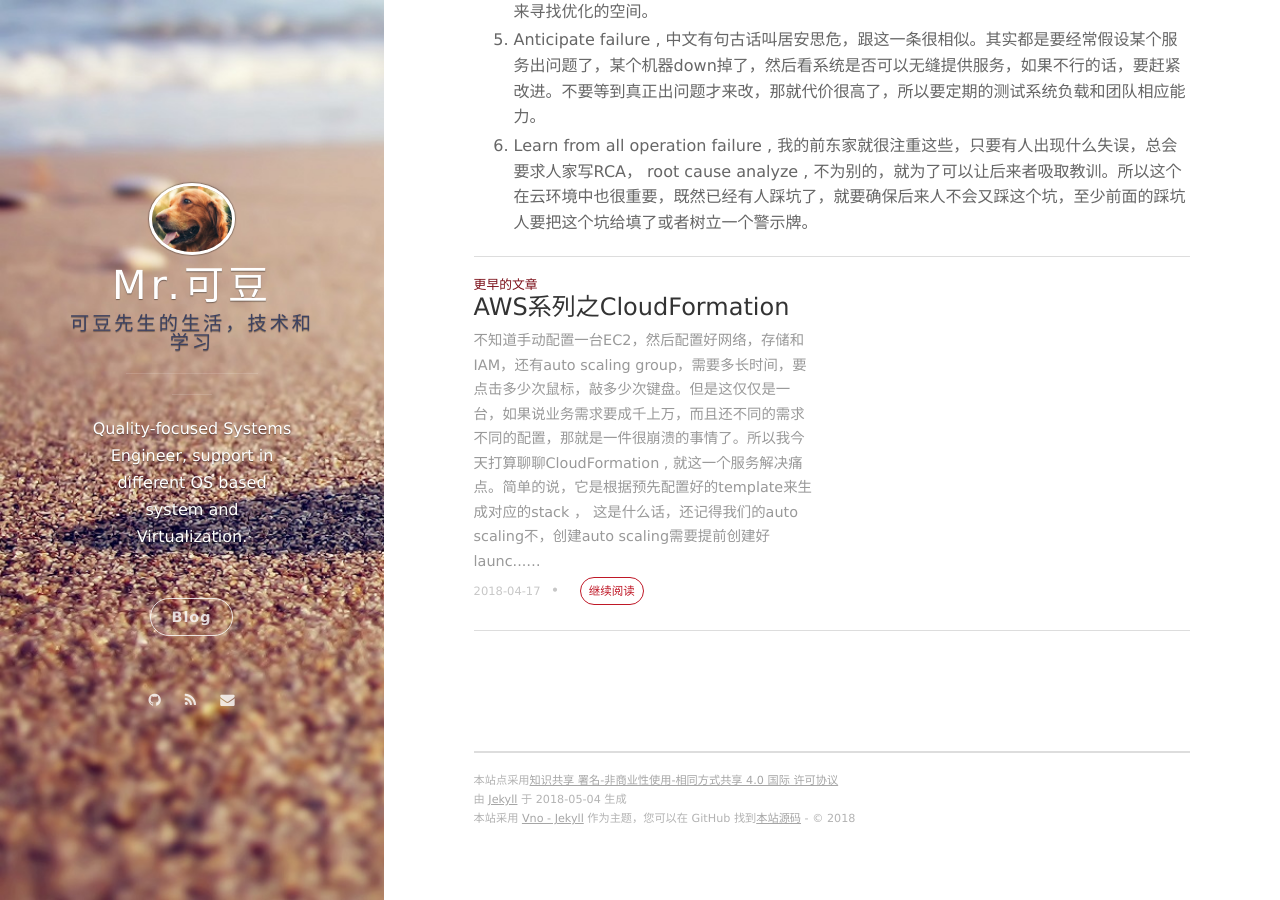
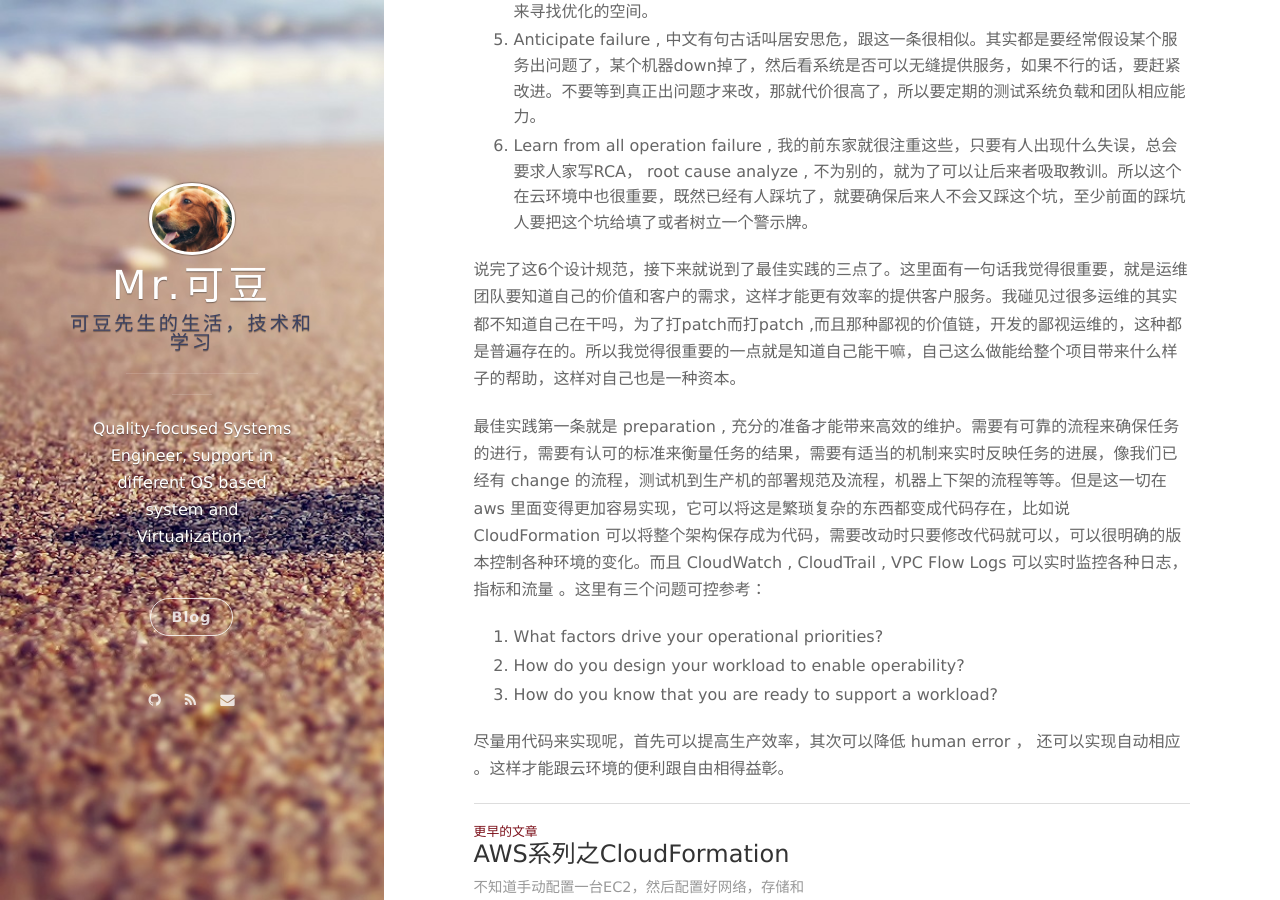
Before and after one commit to NickSu86/NickSu86.github.io, a Jekyll site: the page built from _posts/2018-05-02-aws-cloud-architecting-frameworks.markdown, in a window 1280 px wide and 900 px high, scrolled down 2124 px. Built offline with Jekyll 4.4.1, drawn with Linux system fonts in a browser that asks for light colours; nearby versions of some CDN libraries; comment, search, counter and statistics services are not loaded.

Commit message:
update frameworks

```diff
--- a/_posts/2018-05-02-aws-cloud-architecting-frameworks.markdown
+++ b/_posts/2018-05-02-aws-cloud-architecting-frameworks.markdown
@@ -39,3 +39,14 @@ title: AWS系列之Well Architecting Frameworks
 4. Refine operations procedures frequently , 经常审核操作流程，通过定期的审核流程和业务来寻找优化的空间。
 5. Anticipate failure , 中文有句古话叫居安思危，跟这一条很相似。其实都是要经常假设某个服务出问题了，某个机器down掉了，然后看系统是否可以无缝提供服务，如果不行的话，要赶紧改进。不要等到真正出问题才来改，那就代价很高了，所以要定期的测试系统负载和团队相应能力。
 6. Learn from all operation failure , 我的前东家就很注重这些，只要有人出现什么失误，总会要求人家写RCA， root cause analyze , 不为别的，就为了可以让后来者吸取教训。所以这个在云环境中也很重要，既然已经有人踩坑了，就要确保后来人不会又踩这个坑，至少前面的踩坑人要把这个坑给填了或者树立一个警示牌。
+
+
+说完了这6个设计规范，接下来就说到了最佳实践的三点了。这里面有一句话我觉得很重要，就是运维团队要知道自己的价值和客户的需求，这样才能更有效率的提供客户服务。我碰见过很多运维的其实都不知道自己在干吗，为了打patch而打patch ,而且那种鄙视的价值链，开发的鄙视运维的，这种都是普遍存在的。所以我觉得很重要的一点就是知道自己能干嘛，自己这么做能给整个项目带来什么样子的帮助，这样对自己也是一种资本。
+
+最佳实践第一条就是 preparation , 充分的准备才能带来高效的维护。需要有可靠的流程来确保任务的进行，需要有认可的标准来衡量任务的结果，需要有适当的机制来实时反映任务的进展，像我们已经有 change 的流程，测试机到生产机的部署规范及流程，机器上下架的流程等等。但是这一切在 aws 里面变得更加容易实现，它可以将这是繁琐复杂的东西都变成代码存在，比如说 CloudFormation 可以将整个架构保存成为代码，需要改动时只要修改代码就可以，可以很明确的版本控制各种环境的变化。而且 CloudWatch , CloudTrail , VPC Flow Logs 可以实时监控各种日志，指标和流量 。这里有三个问题可控参考：
+
+1. What factors drive your operational priorities?
+2. How do you design your workload to enable operability?
+3. How do you know that you are ready to support a workload?
+
+尽量用代码来实现呢，首先可以提高生产效率，其次可以降低 human error ， 还可以实现自动相应 。这样才能跟云环境的便利跟自由相得益彰。
```
